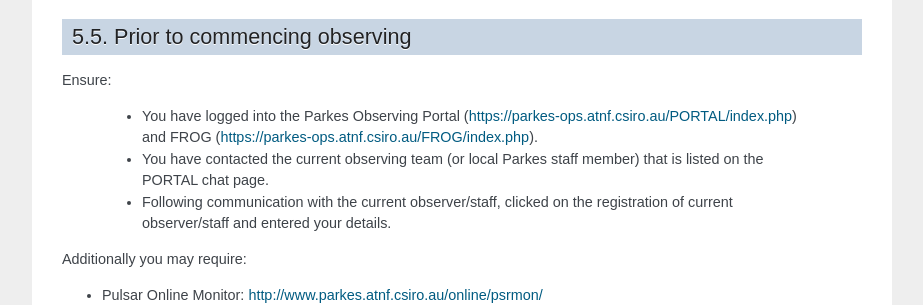
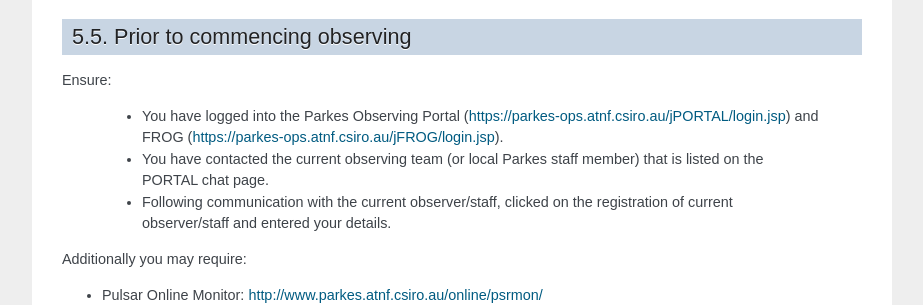
Before and after one commit to mad134/parkes-user-guide, a Sphinx documentation site: the page built from source/observing.rst, in a window 1280 px wide and 900 px high, scrolled down 2319 px. Shown: the part 152-457 px from the top of the window, without its empty margins (198-1121 px from the left). Built offline with Sphinx 7.4.7, drawn with Linux system fonts in a browser that asks for light colours; some of the changed lines change nothing that is shown.

Commit message:
Fixed PORTAL/FROG links.

```diff
--- a/source/observing.rst
+++ b/source/observing.rst
@@ -18,7 +18,7 @@ The remote observer will need the following:
 * An active CSIRO login account ('nexus'). To establish an account, follow the instructions `here <http://www.atnf.csiro.au/cgi-bin/atnfres/ident_request.pl>`_.
   Allow 5 working days for the account to be established.
 
-* To book as an observer for the scheduled observations using the `Observer PORTAL <https://parkes-ops.atnf.csiro.au/PORTAL/index.php>`_,
+* To book as an observer for the scheduled observations using the `Observer PORTAL <https://parkes-ops.atnf.csiro.au/jPORTAL/login.jsp>`_,
   under the “Book” tab; see below for an example on how to perform project bookings. Ideally this should be done at least 2 weeks prior to observing.
 
 * To have completed the online Observing induction and have conducted a face-to-face
@@ -132,7 +132,7 @@ Prior to commencing observing
 =============================
 Ensure:
 
-   *  You have logged into the Parkes Observing Portal (https://parkes-ops.atnf.csiro.au/PORTAL/index.php) and FROG (https://parkes-ops.atnf.csiro.au/FROG/index.php).
+   *  You have logged into the Parkes Observing Portal (https://parkes-ops.atnf.csiro.au/jPORTAL/login.jsp) and FROG (https://parkes-ops.atnf.csiro.au/jFROG/login.jsp).
    *  You have contacted the current observing team (or local Parkes staff member) that is listed on the PORTAL chat page.
    *  Following communication with the current observer/staff, clicked on the registration of current observer/staff and entered your details.
 
```
